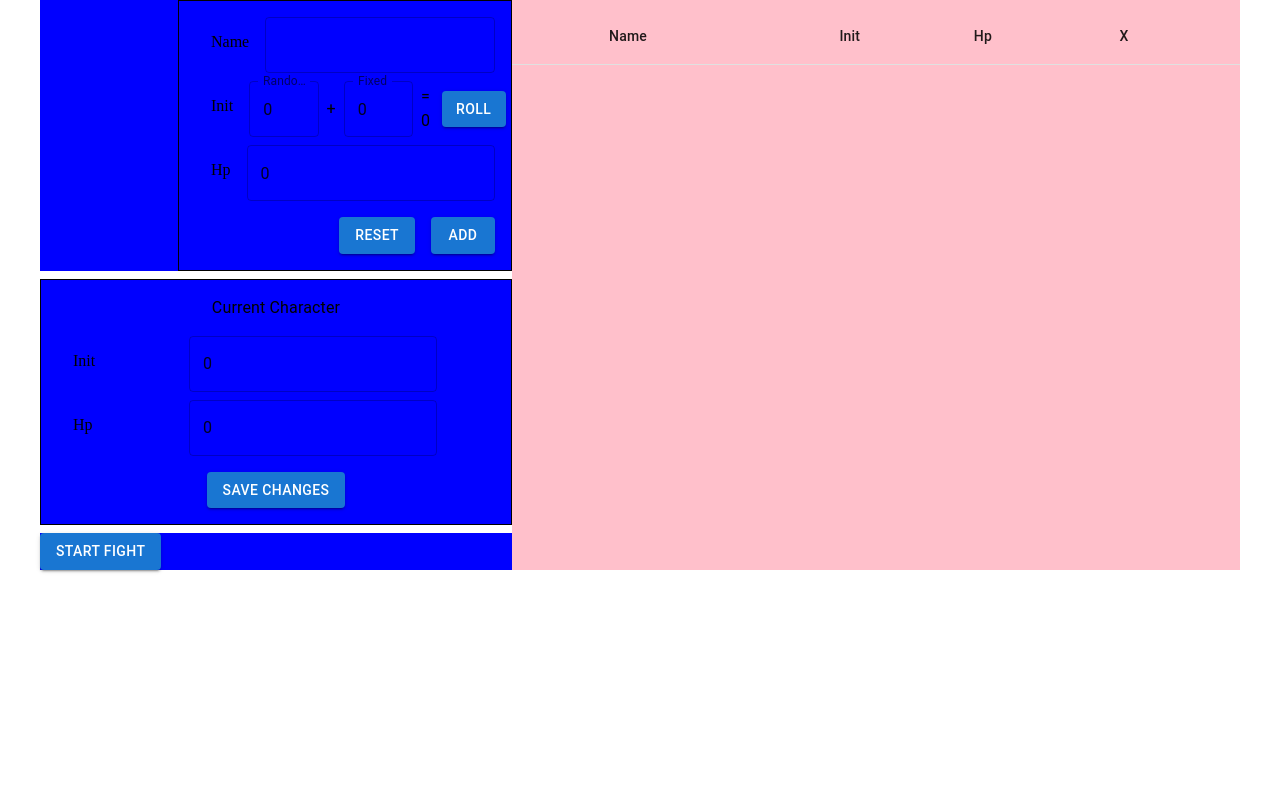
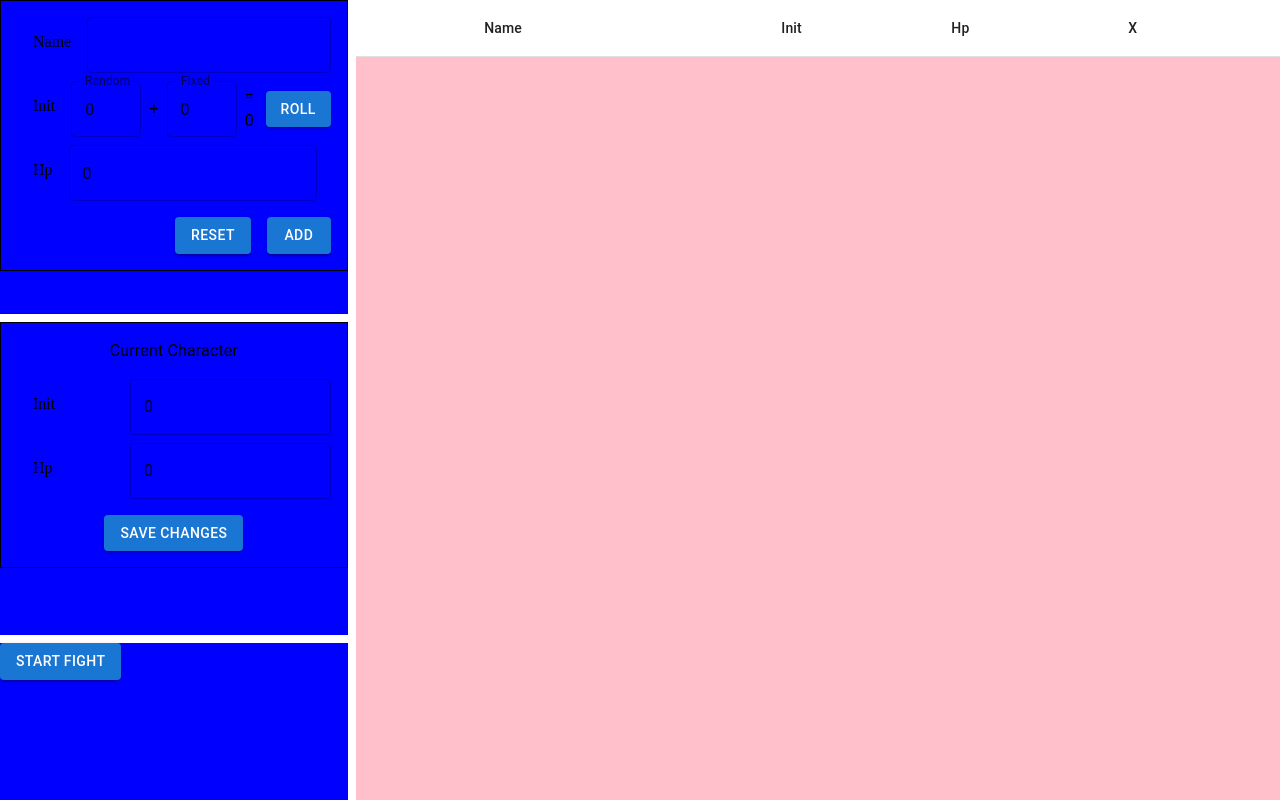
Before and after one commit to BertrandDubillon/DD_Init-helper, a Next.js app: page / in a window 1280 px wide. Built offline with nearby package versions, Linux system fonts and the light colour scheme.

Commit message:
more changes

```diff
--- a/app/AddNewChar.jsx
+++ b/app/AddNewChar.jsx
@@ -2,7 +2,7 @@ const { Box, TextField, Typography, Button } = require("@mui/material");
 const { useState, useEffect } = require("react");
 
 // Component to add a new Character to the state
-function AddNewChar({ addCharacter,charactersArray }) {
+function AddNewChar({ addCharacter }) {
     const defaultName = "";
     const defaultInit = 0;
     const defaultHP = 0;
@@ -22,10 +22,8 @@ function AddNewChar({ addCharacter,charactersArray }) {
         sx={{
           display: "flex",
           flexDirection: "column",
-          marginLeft: "auto",
           border: 1,
           p: 2,
-          width: '300px'
         }}
       >
         <form
--- a/app/InitTable.jsx
+++ b/app/InitTable.jsx
@@ -2,7 +2,7 @@ import { Table, TableBody, TableCell, TableContainer, TableHead, TableRow } from
 import DeleteCharButton from "./DeleteCharButton";
 
 // Table component
-function InitTable({ sortedCharactersArray, deleteCharacter, updateSelectedCharacter, selectedCharacter }) {
+function InitTable({ sortedCharactersArray, deleteCharacter, selectedCharacter }) {
 
     function rowBgColor(character) {
       if (character.hp <= 0) {
@@ -15,8 +15,7 @@ function InitTable({ sortedCharactersArray, deleteCharacter, updateSelectedChara
     }
 
     return (
-      <TableContainer sx={{ width: "max-content", margin: "auto", marginTop: 1 }}>
-        <Table>
+        <Table stickyHeader>
           <TableHead>
             <TableRow>
               <TableCell sx={{ width: 200, textAlign: "center" }}>Name</TableCell>
@@ -29,8 +28,9 @@ function InitTable({ sortedCharactersArray, deleteCharacter, updateSelectedChara
             {sortedCharactersArray.map((character) => {
               return (
                 <TableRow
-                  key={character.id}
-                  onClick={() => {
+
+                key={character.id}
+                onClick={() => {
                     console.log('click');
                     console.log(character);
 
@@ -59,7 +59,6 @@ function InitTable({ sortedCharactersArray, deleteCharacter, updateSelectedChara
             })}
           </TableBody>
         </Table>
-      </TableContainer>
     );
   }
 export default InitTable;
--- a/app/LogicBar.jsx
+++ b/app/LogicBar.jsx
@@ -6,8 +6,8 @@ import Turns from "./Turns";
 const LogicBar = ({characterToEdit, updateSelectedCharacter, addCharacter, isStartPressed, turnCounter, handleNextTurn, resetTurns}) => {
 
     return (
-        <Box flex={7}>
-            <Stack direction="column" gap={1}  >
+        <Box flex={1} height='100vh' position="sticky" top='0px'>
+            <Stack height ='100%' direction="column" gap={1}   >
                 <Box flex={2} sx={{bgcolor: 'blue'}}><AddNewChar addCharacter={addCharacter}/></Box>
                 <Box flex={2} sx={{bgcolor: 'blue'}}><EditSelectedChar characterToEdit={characterToEdit}  updateSelectedCharacter={updateSelectedCharacter} addCharacter={addCharacter}/></Box>
                 <Box flex={1} sx={{bgcolor: 'blue'}}><Turns isStartPressed={isStartPressed} turnCounter={turnCounter} handleNextTurn={handleNextTurn} resetTurns={resetTurns}></Turns></Box>
--- a/app/MainSection.jsx
+++ b/app/MainSection.jsx
@@ -1,16 +1,15 @@
 import { Box, Stack } from "@mui/material";
 import InitTable from "./InitTable";
 
-const MainSection = ({ sortedCharactersArray,charactersArray, deleteCharacter, updateSelectedCharacter, selectedCharacter}) => {
+const MainSection = ({ sortedCharactersArray,deleteCharacter, selectedCharacter}) => {
 
     return (
-        <Box flex={3}
-        sx={{bgcolor:"pink"}}>
+        <Box
+        sx={{bgcolor:"pink"}}
+        flex={4}>
             <InitTable
-                charactersArray={charactersArray}
                 sortedCharactersArray={sortedCharactersArray}
                 deleteCharacter={deleteCharacter}
-                updateSelectedCharacter={updateSelectedCharacter}
                 selectedCharacter={selectedCharacter}
                 />
         </Box>
--- a/app/page.js
+++ b/app/page.js
@@ -1,6 +1,6 @@
 "use client";
 import "./global.css";
-import { Container } from "@mui/material";
+import { Container, Stack, Box } from "@mui/material";
 import { useEffect, useState } from "react";
 import LogicBar from "./LogicBar";
 import MainSection from "./MainSection";
@@ -241,7 +241,8 @@ export default function Home() {
 
   //Home() return
   return (
-    <Container disableGutters sx={{ display: "flex" }}>
+    <Box>
+      <Stack direction="row" gap={1}>
       <LogicBar
         isStartPressed={isStartPressed}
         turnCounter={turnCounter}
@@ -253,12 +254,12 @@ export default function Home() {
         selectedCharacter={selectedCharacter}
       />
       <MainSection
-        charactersArray={charactersArray}
         sortedCharactersArray={sortedCharactersArray}
         deleteCharacter={deleteCharacter}
         selectedCharacter={selectedCharacter}
       />
-    </Container>
+      </Stack>
+    </Box>
     // <Container>
     //   <Box sx={{ display: "flex" }}>
     //     <EditSelectedChar
```
Also changed, not shown: 1 other file (tests, documents, lock files or other folders).
